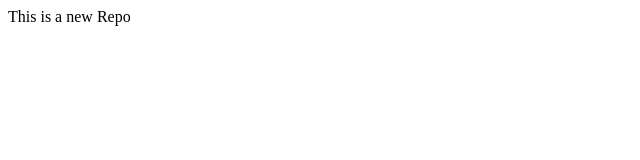
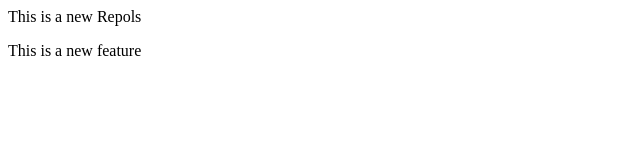
Before and after one commit to Mohamed-Nabil-VT/localrepo, a plain HTML site: page LocalRepo/Index.html in a window 1280 px wide. Shown: the whole page, without its empty margins (0-640 px from the left). Drawn offline with Linux system fonts and the light colour scheme.

Commit message:
Add new feature

```diff
--- a/LocalRepo/Index.html
+++ b/LocalRepo/Index.html
@@ -1 +1,2 @@
-<p>This is a new Repo </p>
+<p>This is a new Repols</p>
+<p>This is a new feature</p>
```
